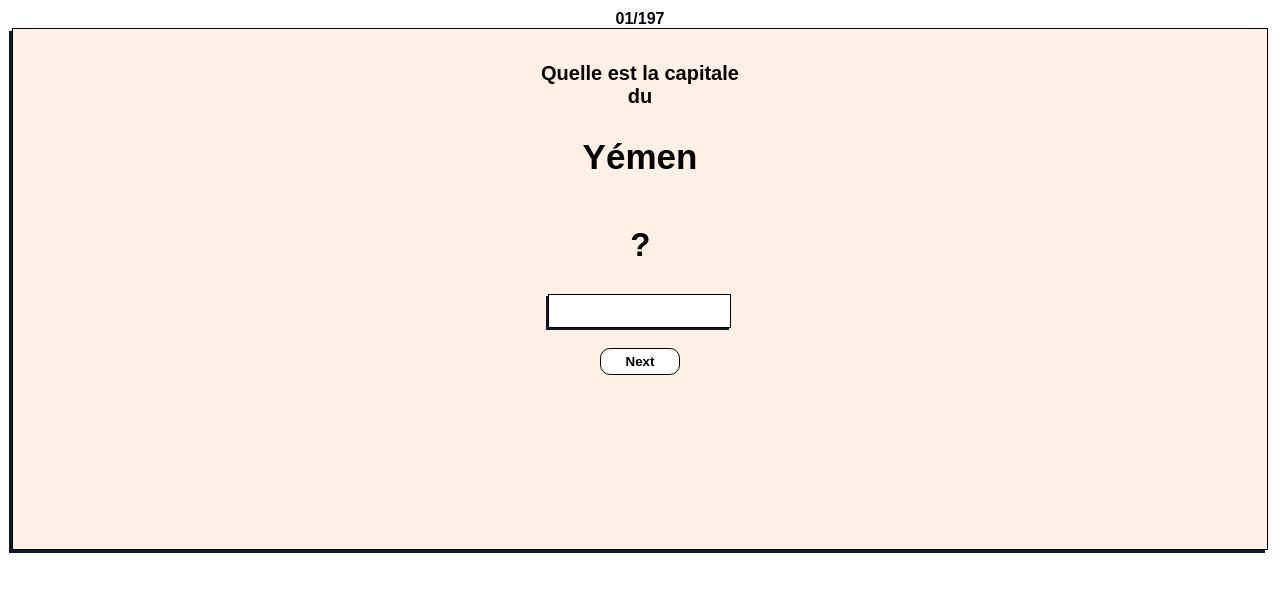
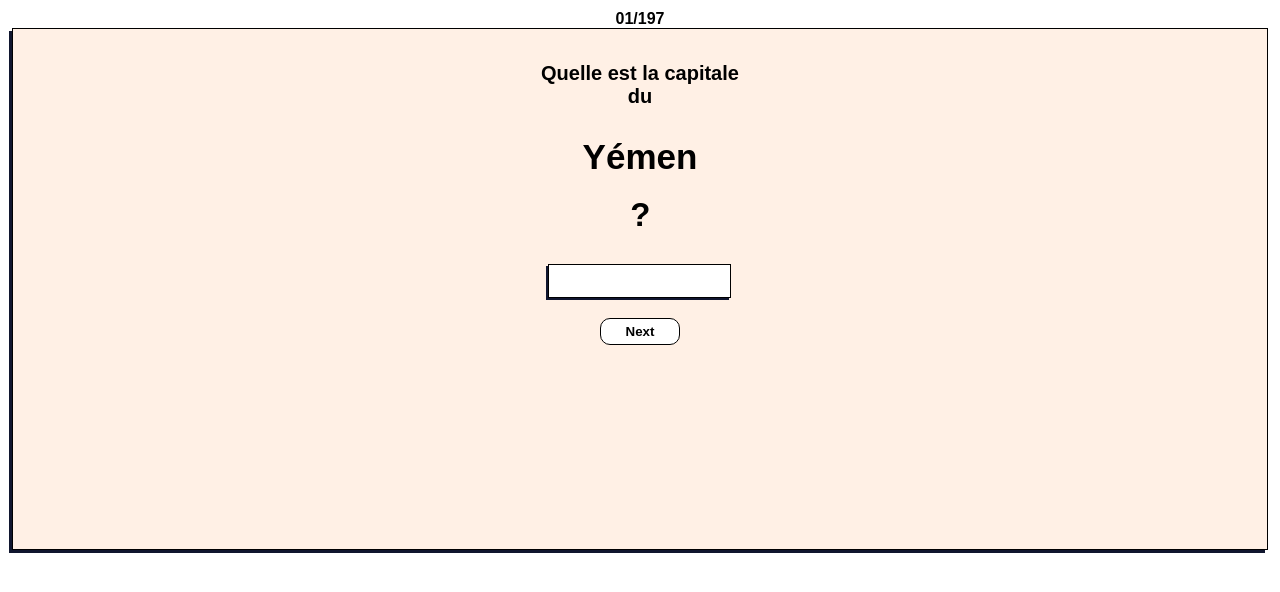
Before and after one commit to Gablrx/Capital-Cities-Quiz, a React (Create React App) app: page / in a window 1280 px wide. Shown: the top 592 px of the page. Built offline with nearby package versions, Linux system fonts and the light colour scheme; a web font is replaced by a local one.

Commit message:
Update App.css

```diff
--- a/src/App.css
+++ b/src/App.css
@@ -23,9 +23,8 @@ h1 {
   font-size: 20px;
 }
 h2 {
-  height: 50px;
+  height: 20px;
   font-size: 35px;
-  overflow: visible;
 }
 
 .swing {
```
